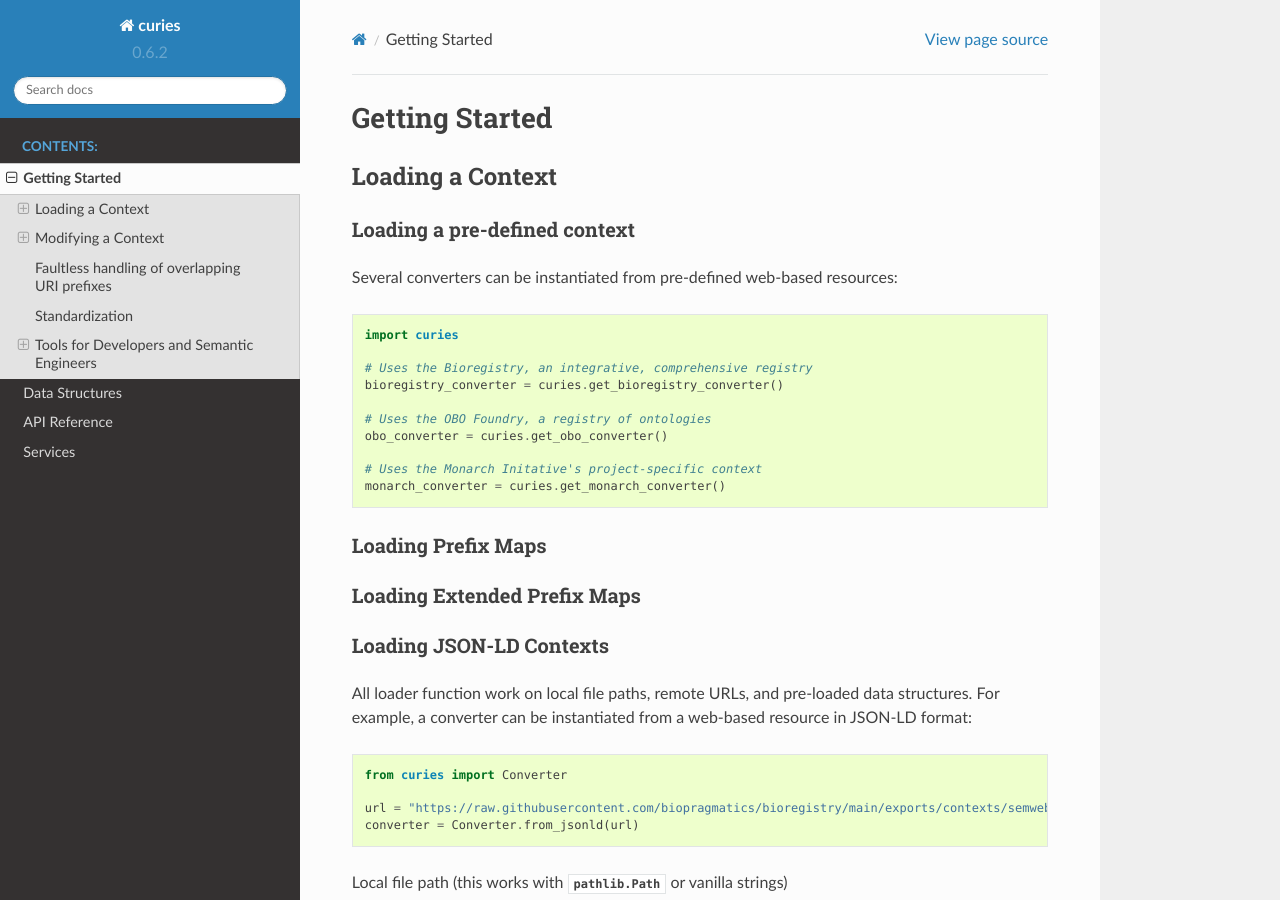
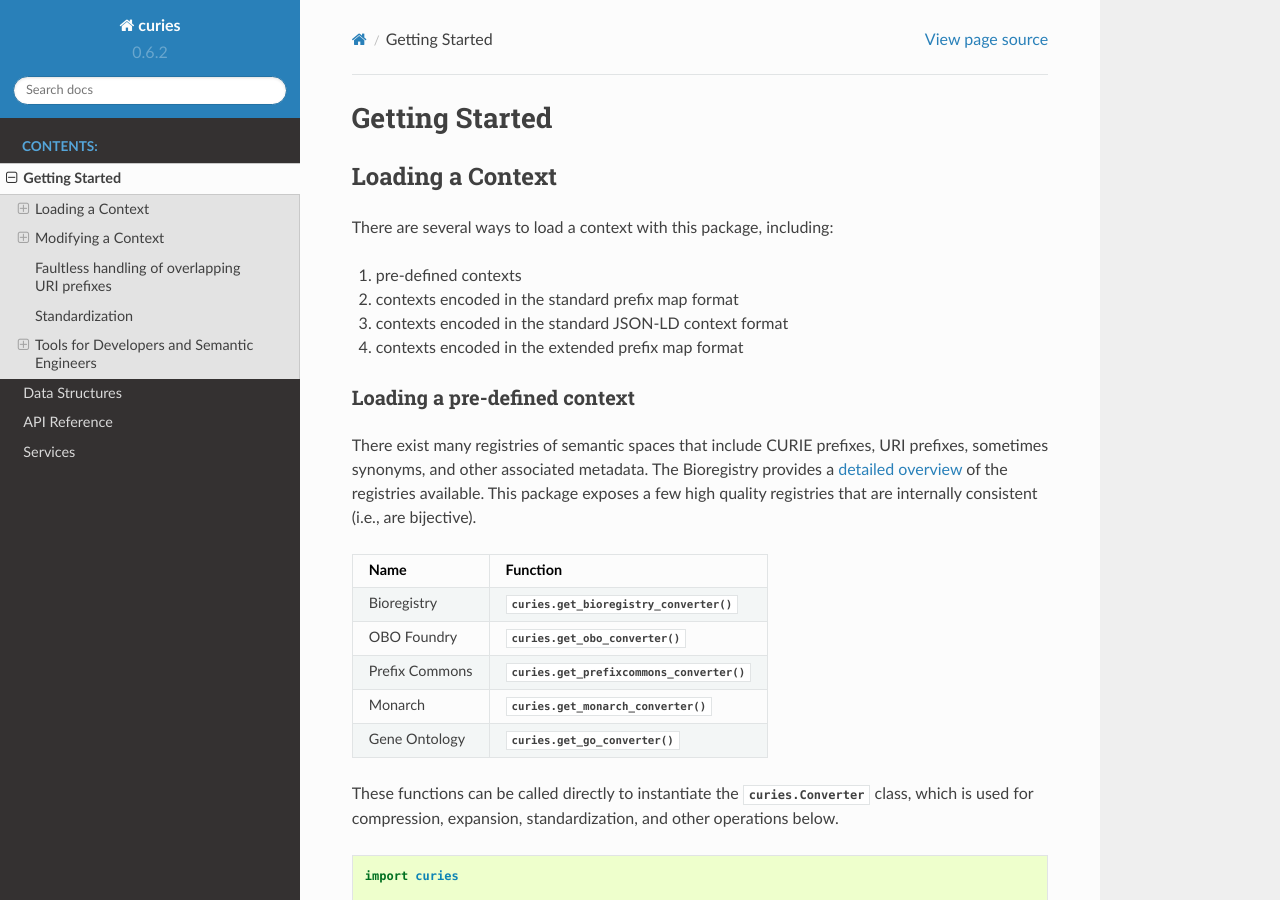
Before and after one commit to biopragmatics/curies, a Sphinx documentation site: the page built from docs/source/tutorial.rst, in a window 1280 px wide and 900 px high. Built offline with Sphinx 7.4.7 and the Read the Docs theme 2.0.0, drawn with Linux system fonts in a browser that asks for light colours.

Commit message:
Update tutorial.rst

```diff
--- a/docs/source/tutorial.rst
+++ b/docs/source/tutorial.rst
@@ -2,9 +2,35 @@ Getting Started
 ===============
 Loading a Context
 -----------------
+There are several ways to load a context with this package, including:
+
+1. pre-defined contexts
+2. contexts encoded in the standard prefix map format
+3. contexts encoded in the standard JSON-LD context format
+4. contexts encoded in the extended prefix map format
+
 Loading a pre-defined context
 ~~~~~~~~~~~~~~~~~~~~~~~~~~~~~
-Several converters can be instantiated from pre-defined web-based resources:
+There exist many registries of semantic spaces that include CURIE
+prefixes, URI prefixes, sometimes synonyms, and other associated
+metadata. The Bioregistry provides a
+`detailed overview <https://bioregistry.io/related>`_ of the registries available.
+This package exposes a few high quality registries that are internally consistent
+(i.e., are bijective).
+
+==============  ==========================================
+Name            Function
+==============  ==========================================
+Bioregistry     :func:`curies.get_bioregistry_converter`
+OBO Foundry     :func:`curies.get_obo_converter`
+Prefix Commons  :func:`curies.get_prefixcommons_converter`
+Monarch         :func:`curies.get_monarch_converter`
+Gene Ontology   :func:`curies.get_go_converter`
+==============  ==========================================
+
+These functions can be called directly to instantiate the :class:`curies.Converter`
+class, which is used for compression, expansion, standardization, and other operations
+below.
 
 .. code-block:: python
 
```
